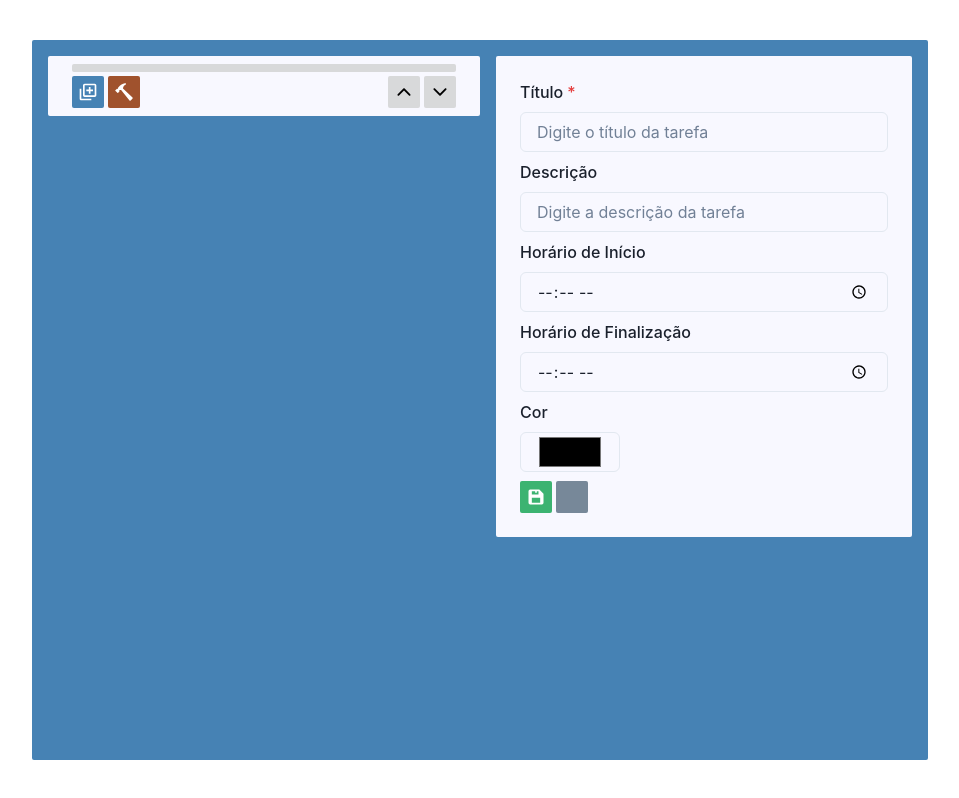
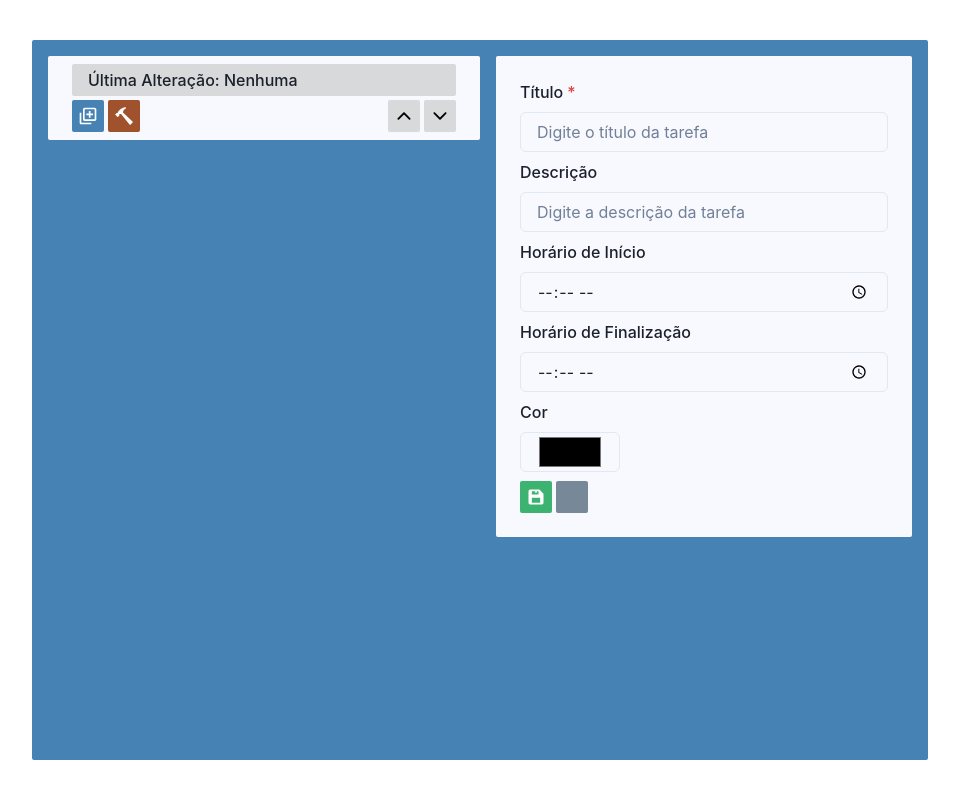
Before and after one commit to RafaelKramerDaSilvaDev/agenda, a React (Vite) app: page / in a window 1280 px wide. Shown: the whole page, without its empty margins (160-1119 px from the left). Built offline with nearby package versions, Linux system fonts and the light colour scheme; some icons are missing.

Commit message:
display criado

```diff
--- a/src/pages/Schedule/components/Buttons/index.tsx
+++ b/src/pages/Schedule/components/Buttons/index.tsx
@@ -32,42 +32,49 @@ const buttonConfigs: Record<ButtonVariant, ButtonConfig> = {
   new: {
     icon: <BiAddToQueue size={20} color="white" />,
     backgroundColor: "#4682b4",
-    message: "Nova tarefa criada",
+    message: "Criando nova tarefa",
     title: "Nova Tarefa",
   },
   edit: {
     icon: <BiSolidEdit size={20} color="white" />,
     backgroundColor: "#DAA520",
+    message: "Editando tarefa",
     title: "Editar Tarefa",
   },
   delete: {
     icon: <BiSolidTrashAlt size={20} color="white" />,
     backgroundColor: "#CD5C5C",
+    message: "Tarefa excluída",
     title: "Apagar Tarefa",
   },
   save: {
     icon: <BiSolidSave size={20} color="white" />,
     backgroundColor: "#3CB371",
+    message: "Tarefa salva",
     title: "Salvar Tarefa",
   },
   clear: {
     icon: <PiBroomBold size={20} color="white" />,
     backgroundColor: "#778899",
-    title: "Limpar Tarefa",
+    message: "Campos apagados",
+    title: "Limpar campos",
   },
   build: {
     icon: <IoMdHammer size={20} color="white" />,
     backgroundColor: "#A0522D",
+    message: "Tarefas geradas",
     title: "Gerar Tarefas",
   },
   sortAscending: {
     icon: <IoIosArrowUp size={20} color="black" />,
-    backgroundColor: "#D8D9DA", // Exemplo de cor
+    backgroundColor: "#D8D9DA",
+    message: "Tarefas ordenadas de forma crescente",
     title: "Ordenar Crescente",
   },
   sortDescending: {
     icon: <IoIosArrowDown size={20} color="black" />,
     backgroundColor: "#D8D9DA",
+    message: "Tarefas ordenadas de forma decrescente",
     title: "Ordenar Decrescente",
   },
 };
--- a/src/pages/Schedule/components/Header/index.tsx
+++ b/src/pages/Schedule/components/Header/index.tsx
@@ -1,25 +1,15 @@
-import styled from "styled-components";
-import { useMessageDisplay } from "../../contexts/MessageDisplayContext";
 import { useSchedule } from "../../contexts/ScheduleContext";
-// import {
-//   BuildButton,
-//   NewButton,
-//   SortAscendingButton,
-//   SortDescendingButton,
-// } from "../Buttons";
 import { GenericButton } from "../Buttons";
+import { MessageDisplay } from "../MessageDisplay";
 import { BoxBottom, BoxLeft, BoxRight, HeaderStylized } from "./styles";
 
 export function Header() {
   const { optionSelected, insertMockedTasks, sortAscending, sortDescending } =
     useSchedule();
-  const { showMessage } = useMessageDisplay();
 
   return (
     <HeaderStylized>
-      <MessageDisplay>
-        <Text>{showMessage}</Text>
-      </MessageDisplay>
+      <MessageDisplay />
       <BoxBottom>
         <BoxLeft>
           <GenericButton variant="new" onClick={() => optionSelected("new")} />
@@ -33,14 +23,3 @@ export function Header() {
     </HeaderStylized>
   );
 }
-
-const MessageDisplay = styled.div`
-  width: 100%;
-  padding: 4px 16px;
-  background-color: #d8d9da;
-  border-radius: 2px;
-`;
-
-const Text = styled.h1`
-  font-weight: 500;
-`;
--- /dev/null
+++ b/src/pages/Schedule/components/MessageDisplay/index.tsx
@@ -0,0 +1,12 @@
+import { useMessageDisplay } from "../../contexts/MessageDisplayContext";
+import { MessageDisplayStylized, Text } from "./styles";
+
+export function MessageDisplay() {
+  const { showMessage } = useMessageDisplay();
+
+  return (
+    <MessageDisplayStylized>
+      <Text>Última Alteração: {showMessage}</Text>
+    </MessageDisplayStylized>
+  );
+}
--- /dev/null
+++ b/src/pages/Schedule/components/MessageDisplay/styles.ts
@@ -0,0 +1,12 @@
+import styled from "styled-components";
+
+export const MessageDisplayStylized = styled.div`
+  width: 100%;
+  padding: 4px 16px;
+  background-color: #d8d9da;
+  border-radius: 2px;
+`;
+
+export const Text = styled.h1`
+  font-weight: 500;
+`;
--- a/src/pages/Schedule/contexts/MessageDisplayContext.tsx
+++ b/src/pages/Schedule/contexts/MessageDisplayContext.tsx
@@ -14,7 +14,7 @@ type MessageDisplayProps = {
 };
 
 export function MessageDisplayProvider({ children }: MessageDisplayProps) {
-  const [showMessage, setShowMessage] = useState<string>("");
+  const [showMessage, setShowMessage] = useState<string>("Nenhuma");
 
   function setMessage(message: string) {
     setShowMessage(message);
```
